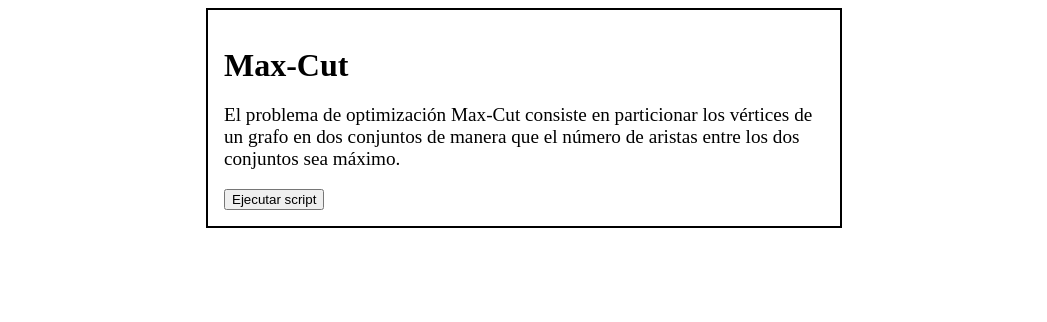
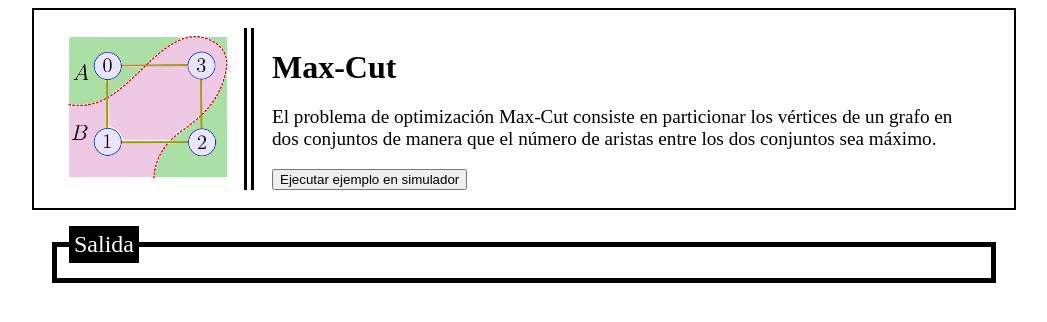
Before and after one commit to UO277653/TFG, a Flask app: page / in a window 1280 px wide. Shown: the top 322 px of the page, without its empty margins (116-1163 px from the left). Run offline with Flask 3, Linux system fonts and the light colour scheme.

Commit message:
Avance en MaxCut

```diff
--- a/app.py
+++ b/app.py
@@ -8,9 +8,9 @@ app = Flask(__name__)
 def index():
     return render_template('index.html')
 
-@app.route('/execute', methods=['POST'])
-def execute_script():
-    output = subprocess.check_output(['python', 'maxcut.py'])
+@app.route('/executeMaxCutLocal', methods=['POST'])
+def execute_MaxCutLocal():
+    output = subprocess.check_output(['python', 'maxCutLocal.py'])
     # pdb.set_trace() # Para debug
     return output
 
--- a/static/css/style.css
+++ b/static/css/style.css
@@ -1,5 +1,5 @@
 #maxcut-container {
-    max-width: 600px;
+    max-width: 75%;
     margin: 0 auto;
     border: 2px double;
     padding: 1em;
@@ -11,6 +11,19 @@
     margin: 0 auto;
 }
 
+#imagenProblema{
+    border-right: 10px double;
+}
+
+img{
+    max-width: 10em;
+    max-height: 10em;
+}
+
+td{
+    padding: 0em 1em;
+}
+
 h1 {
     font-size: 2em;
     margin-bottom: 0.5em;
@@ -20,3 +33,14 @@ p {
     font-size: 1.2em;
     margin-bottom: 1em;
 }
+
+fieldset {
+    border: thick solid #000;
+}
+legend {
+    color: #FFF;
+    background: #000;
+    font-size: 1.5em;
+    padding: 5px;
+
+}
--- a/static/js/script.js
+++ b/static/js/script.js
@@ -1,12 +1,12 @@
-var executeForm = document.getElementById("execute-form");
-var resultDiv = document.getElementById("result");
+var executeForm = document.getElementById("execute-MaxCutLocal");
+var resultDiv = document.getElementById("cajaResultado");
 
 executeForm.addEventListener("submit", function(event) {
     event.preventDefault();
     var xhr = new XMLHttpRequest();
     xhr.open('POST', executeForm.action);
     xhr.onload = function() {
-        resultDiv.innerHTML = xhr.responseText;
+        resultDiv.appendChild(document.createTextNode(xhr.responseText));
     };
     xhr.send(new FormData(executeForm));
 
--- a/templates/index.html
+++ b/templates/index.html
@@ -8,14 +8,31 @@
 <body>
 
 <div id="maxcut-container">
-    <h1>Max-Cut</h1>
+    <table>
+        <tr>
+
+            <td id="imagenProblema"><img src="../static/img/maxCutImg.png" alt="Imagen del problema Max Cut"></td>
+            <td>
+                <h1>Max-Cut</h1>
     <p>El problema de optimización Max-Cut consiste en particionar los vértices de un grafo en dos conjuntos de manera que el número de aristas entre los dos conjuntos sea máximo.</p>
-    <form id="execute-form" method="POST" action="{{ url_for('execute_script') }}">
-    <button id="execute-btn" type="submit">Ejecutar script</button>
-</form>
+    <form id="execute-MaxCutLocal" method="POST" action="{{ url_for('execute_MaxCutLocal') }}">
+        <button id="execute-btn" type="submit">Ejecutar ejemplo en simulador</button>
+    </form>
+
+
+            </td>
+        </tr>
+    </table>
 </div>
 
-<div id="result"></div>
+
+<div id="result">
+    <fieldset id="cajaResultado">
+        <legend>Salida</legend>
+    </fieldset>
+</div>
+
 <script src="{{ url_for('static', filename='js/script.js') }}"></script>
+
 </body>
 </html>
```
Also changed, not shown: maxCutReal.py (added, +68 -0 lines), maxCutLocal.py (renamed from maxcut.py), static/img/maxCutImg.png (added).
